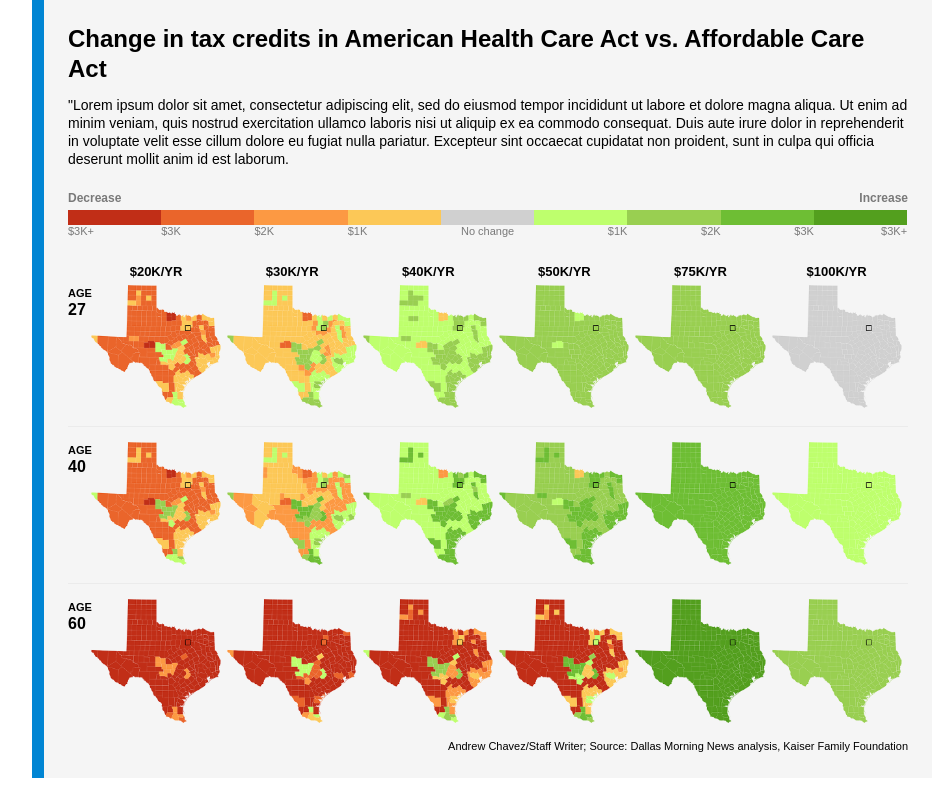
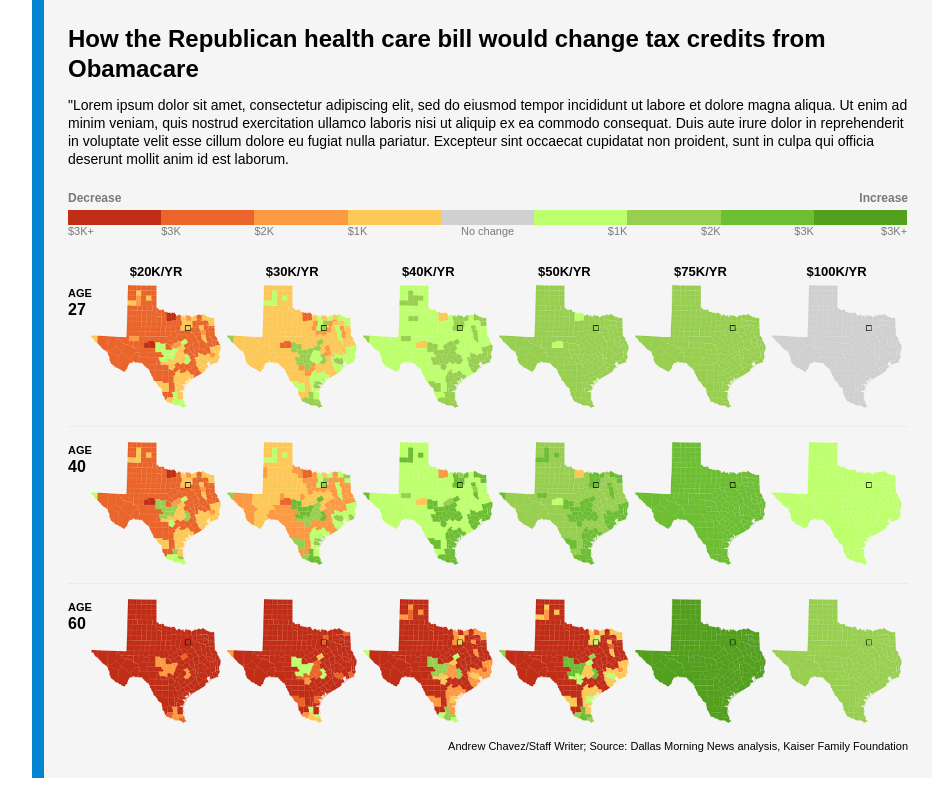
Before and after one commit to DallasMorningNews/_embeddable-aca-maps, a website: page dist/index.html in a window 1280 px wide. Shown: the whole page, without its empty margins (158-1097 px from the left). Drawn offline with Linux system fonts and the light colour scheme; a web font is replaced by a local one.

Commit message:
Edit charhed

```diff
--- a/dist/index.html
+++ b/dist/index.html
@@ -13,7 +13,7 @@
 
       <div id="aca-body">
         <div class="chatter">
-          <h4 class="slide__title">Change in tax credits in American Health Care Act vs. Affordable Care Act</h4>
+          <h4 class="slide__title">How the Republican health care bill would change tax credits from Obamacare</h4>
           <p>"Lorem ipsum dolor sit amet, consectetur adipiscing elit, sed do eiusmod tempor incididunt ut labore et dolore magna aliqua. Ut enim ad minim veniam, quis nostrud exercitation ullamco laboris nisi ut aliquip ex ea commodo consequat. Duis aute irure dolor in reprehenderit in voluptate velit esse cillum dolore eu fugiat nulla pariatur. Excepteur sint occaecat cupidatat non proident, sunt in culpa qui officia deserunt mollit anim id est laborum.</p>
         </div>
 
```
